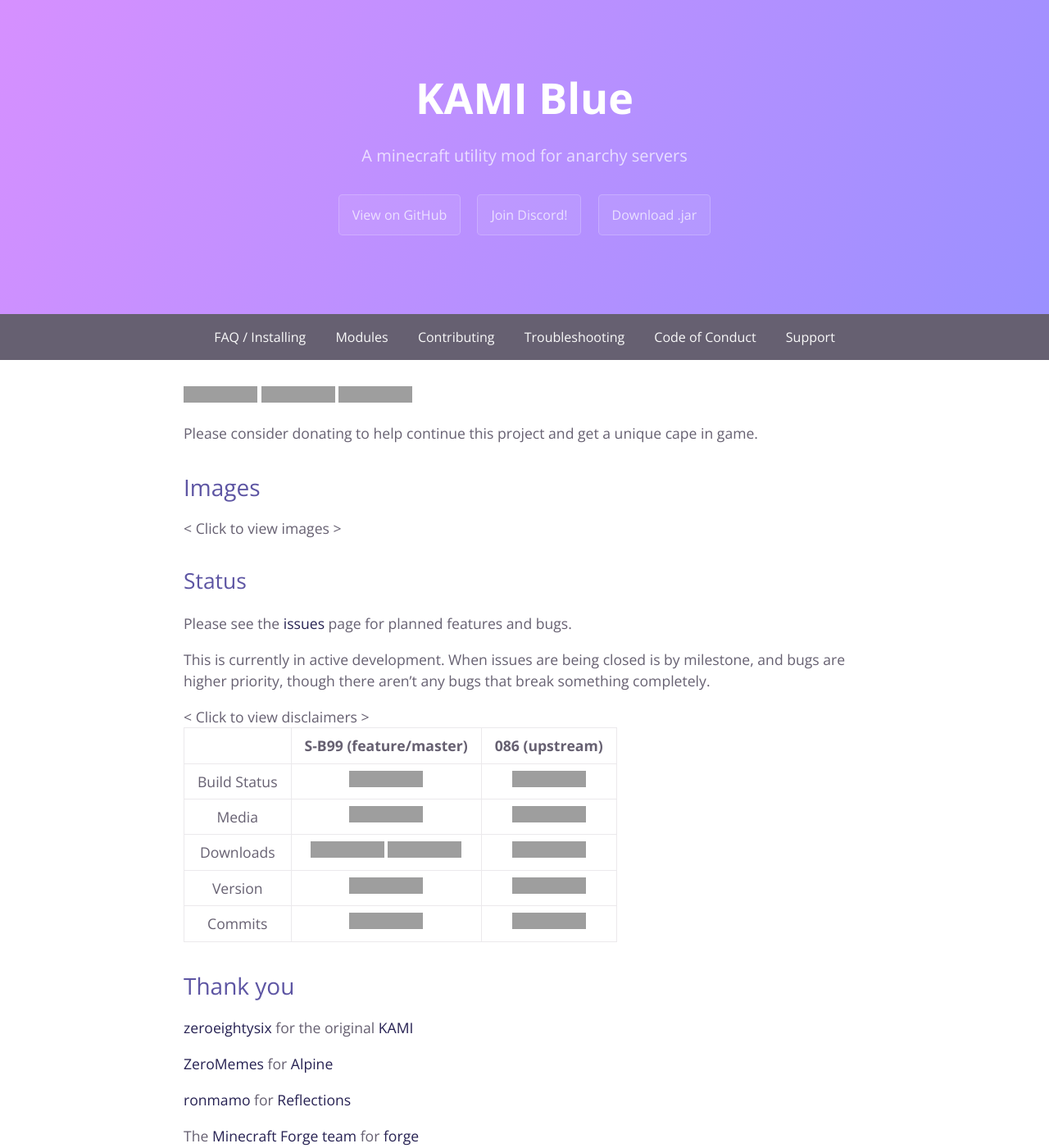
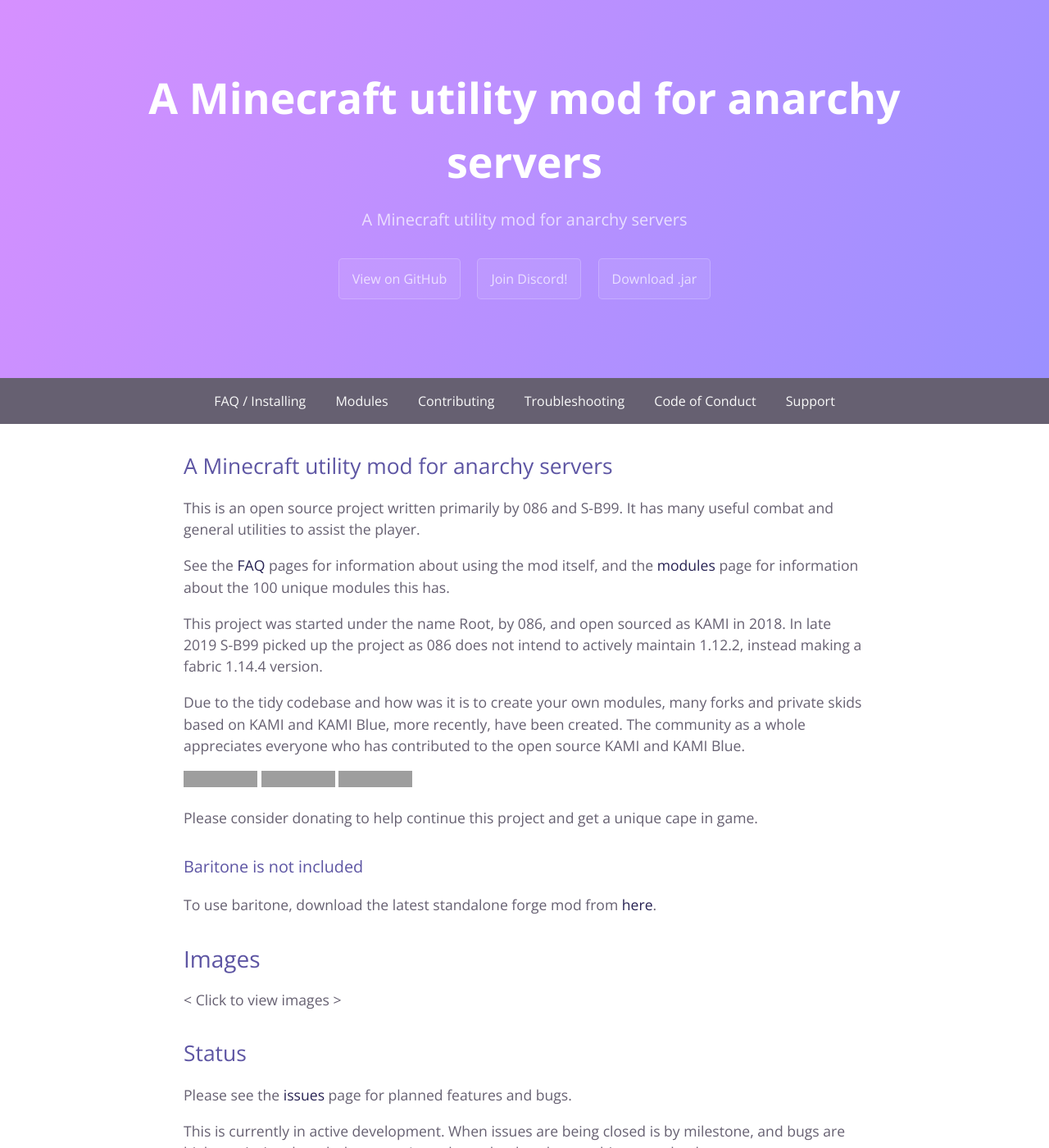
Before and after one commit to kami-blue/website, a Jekyll site: the page built from docs/index.md, in a window 1280 px wide and 1400 px high, cut to the strip 0-1400 px from the top of the window. Shown: the whole strip at 82% size. Built offline with Jekyll 4.4.1, drawn with Linux system fonts in a browser that asks for light colours; our own code applies the rules of GitHub Pages for plain Markdown files; grey boxes are pictures that could not be loaded.

Commit message:
add general information to main page

```diff
--- a/docs/_config.yml
+++ b/docs/_config.yml
@@ -1,5 +1,5 @@
 title: KAMI Blue
-description: A minecraft utility mod for anarchy servers
+description: A Minecraft utility mod for anarchy servers
 show_downloads: true
 google_analytics: UA-157505961-1
 github:
@@ -9,6 +9,7 @@ github:
   tar_url: https://github.com/S-B99/kamiblueWebsite/tarball/master
   jar_url: https://github.com/S-B99/kamiblue/releases/download/v1.1.2/KAMI-Blue-v1.1.2-release.jar
 discord_url: https://discord.gg/KfpqwZB
+baritone_url: https://github.com/cabaletta/baritone/releases/tag/v1.2.10
 theme: jekyll-theme-cayman
 gems:
   - jekyll-seo-tag
--- a/docs/_layouts/default.html
+++ b/docs/_layouts/default.html
@@ -26,11 +26,9 @@
     <header class="page-header" role="banner">
       <h1 class="project-name">{{ page.title | default: site.title | default: site.github.repository_name }}</h1>
       <h2 class="project-tagline">{{ page.description | default: site.description | default: site.github.project_tagline }}</h2>
-      {% if site.github.is_project_page %}
-        <a href="{{ site.github.repository_url }}" class="btn">View on GitHub</a>
-        <a href="{{ site.discord_url }}" class="btn">Join Discord!</a>
-        <a href="{{ site.github.jar_url }}" class="btn">Download .jar</a>
-      {% endif %}
+      <a href="{{ site.github.repository_url }}" class="btn">View on GitHub</a>
+      <a href="{{ site.discord_url }}" class="btn">Join Discord!</a>
+      <a href="{{ site.github.jar_url }}" class="btn">Download .jar</a>
     </header>
 
     <nav>
--- a/docs/index.md
+++ b/docs/index.md
@@ -1,12 +1,28 @@
 ---
 layout: default
 ---
+
+### A Minecraft utility mod for anarchy servers
+
+This is an open source project written primarily by 086 and S-B99. It has many useful combat and general utilities to assist the player.
+
+See the [FAQ](/docs/docs/faq.html) pages for information about using the mod itself, and the [modules](/docs/docs/modules.html) page for information about the 100 unique modules this has.
+
+This project was started under the name Root, by 086, and open sourced as KAMI in 2018.
+In late 2019 S-B99 picked up the project as 086 does not intend to actively maintain 1.12.2, instead making a fabric 1.14.4 version.
+
+Due to the tidy codebase and how was it is to create your own modules, many forks and private skids based on KAMI and KAMI Blue, more recently, have been created.
+The community as a whole appreciates everyone who has contributed to the open source KAMI and KAMI Blue.
 
 [![Paypal](https://img.shields.io/badge/paypal-donate-red?color=169bd7&logo=paypal)](https://paypal.me/bellawhotwo)
 [![BTC](https://img.shields.io/badge/btc-clickme-red?color=f08b16&logo=bitcoin)](https://www.blockchain.com/btc/address/19pH4aNZZMPJkqQ2826BauRokyBs1NYon7)
 [![BCH](https://img.shields.io/badge/bch-clickme-red?color=2db300&logo=cash-app)](https://www.blockchain.com/bch/address/19pH4aNZZMPJkqQ2826BauRokyBs1NYon7)
 
 Please consider donating to help continue this project and get a unique cape in game.
+
+##### Baritone is not included
+
+To use baritone, download the latest standalone forge mod from <a href="{{ site.baritone_url }}">here</a>.
 
 ## Images
 
```
Also changed, not shown: docs/docs/faq.md (+1 -1 lines).
